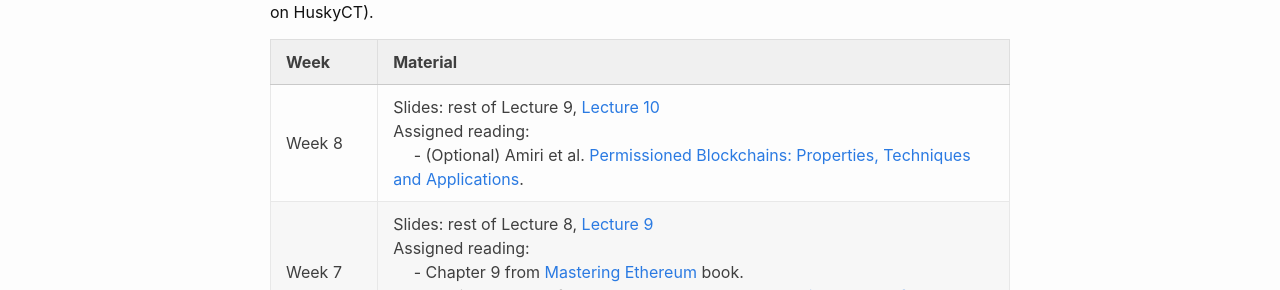
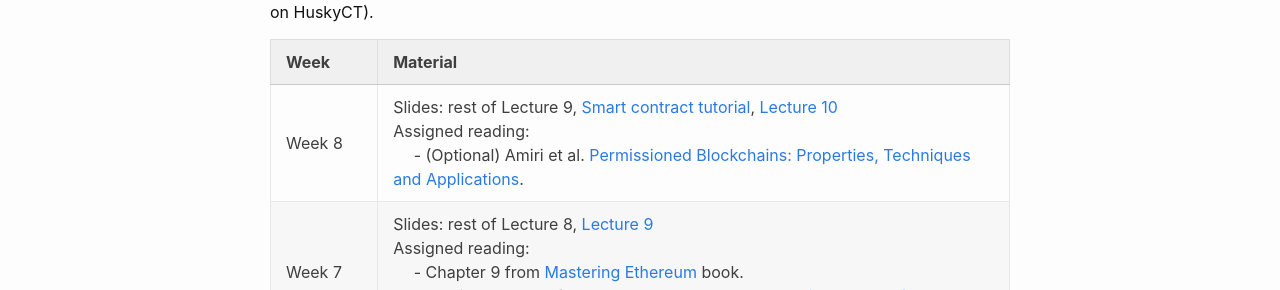
Before and after one commit to GhadaAlmashaqbeh/GhadaAlmashaqbeh.github.io, a Jekyll site: the page built from courses/blockchain-technology-f2023/index.md, in a window 1280 px wide. Shown: the part 155-445 px from the top of the page. Built offline with Jekyll 4.4.1, drawn with Linux system fonts in a browser that asks for light colours.

Commit message:
add sc tutorial

```diff
--- a/courses/blockchain-technology-f2023/index.md
+++ b/courses/blockchain-technology-f2023/index.md
@@ -8,7 +8,7 @@
 
 | Week&emsp;&emsp;| Material           |
 |----------|--------------------|
-| Week 8 | Slides: rest of Lecture 9, [Lecture 10](./lecture10.pdf) <br/> Assigned reading: <br/> &emsp; - (Optional) Amiri et al. [Permissioned Blockchains: Properties, Techniques and Applications](https://www.seas.upenn.edu/~mjamiri/papers/permissionedblockchains.pdf).  |
+| Week 8 | Slides: rest of Lecture 9, [Smart contract tutorial](./smart-contract-tutorial.pdf), [Lecture 10](./lecture10.pdf) <br/> Assigned reading: <br/> &emsp; - (Optional) Amiri et al. [Permissioned Blockchains: Properties, Techniques and Applications](https://www.seas.upenn.edu/~mjamiri/papers/permissionedblockchains.pdf).  |
 | Week 7 | Slides: rest of Lecture 8, [Lecture 9](./lecture9.pdf) <br/> Assigned reading: <br/> &emsp; - Chapter 9 from [Mastering Ethereum](https://github.com/ethereumbook/ethereumbook/blob/develop/book.asciidoc) book.<br/> &emsp; - Sections 5 and 6 from Bano et al. [SoK: Consensus in the Age of Blockchains,](https://smeiklej.com/files/aft19a.pdf) in AFT 2019.|
 | Week 6 | Slides: rest of lecture 6, [Lecture 7](./lecture7.pdf), [Lecture 8](./lecture8.pdf) <br/> Assigned reading: <br/> &emsp; - Smart contracts, Chapter 7 from [Mastering Ethereum](https://github.com/ethereumbook/ethereumbook/blob/develop/book.asciidoc) book.  |
 | Week 5 | Slides: rest of Lecture 5, [Lecture 6](./lecture6.pdf) <br/> Assigned reading: <br/> &emsp; - (Optional reading) [Ethereum Whitepaper](https://ethereum.org/en/whitepaper/).<br/> &emsp; - Topics covered in class from Chapters 1 - 6, [Mastering Ethereum](https://github.com/ethereumbook/ethereumbook/blob/develop/book.asciidoc) book. |
```
Also changed, not shown: 2 other files.
